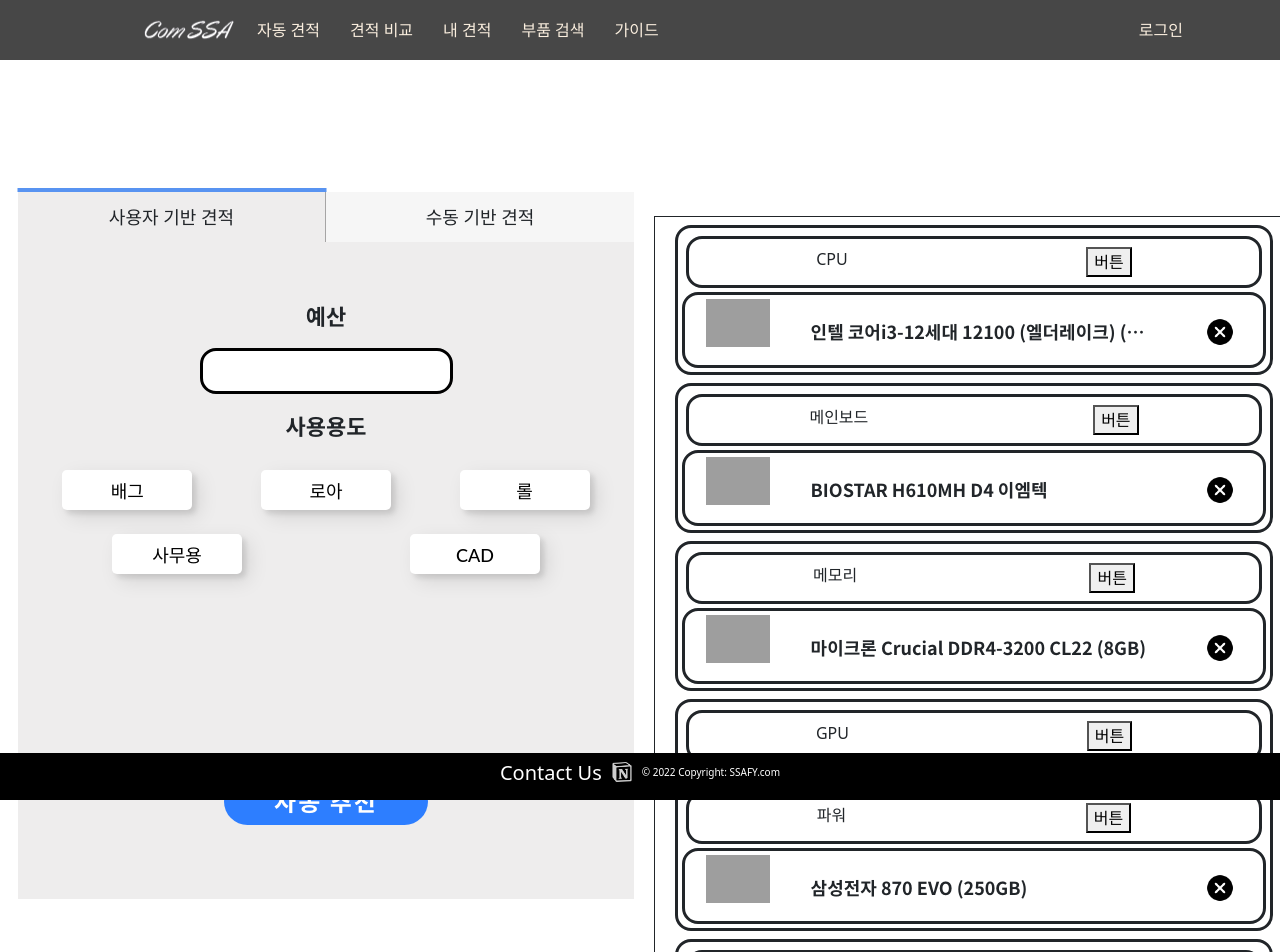
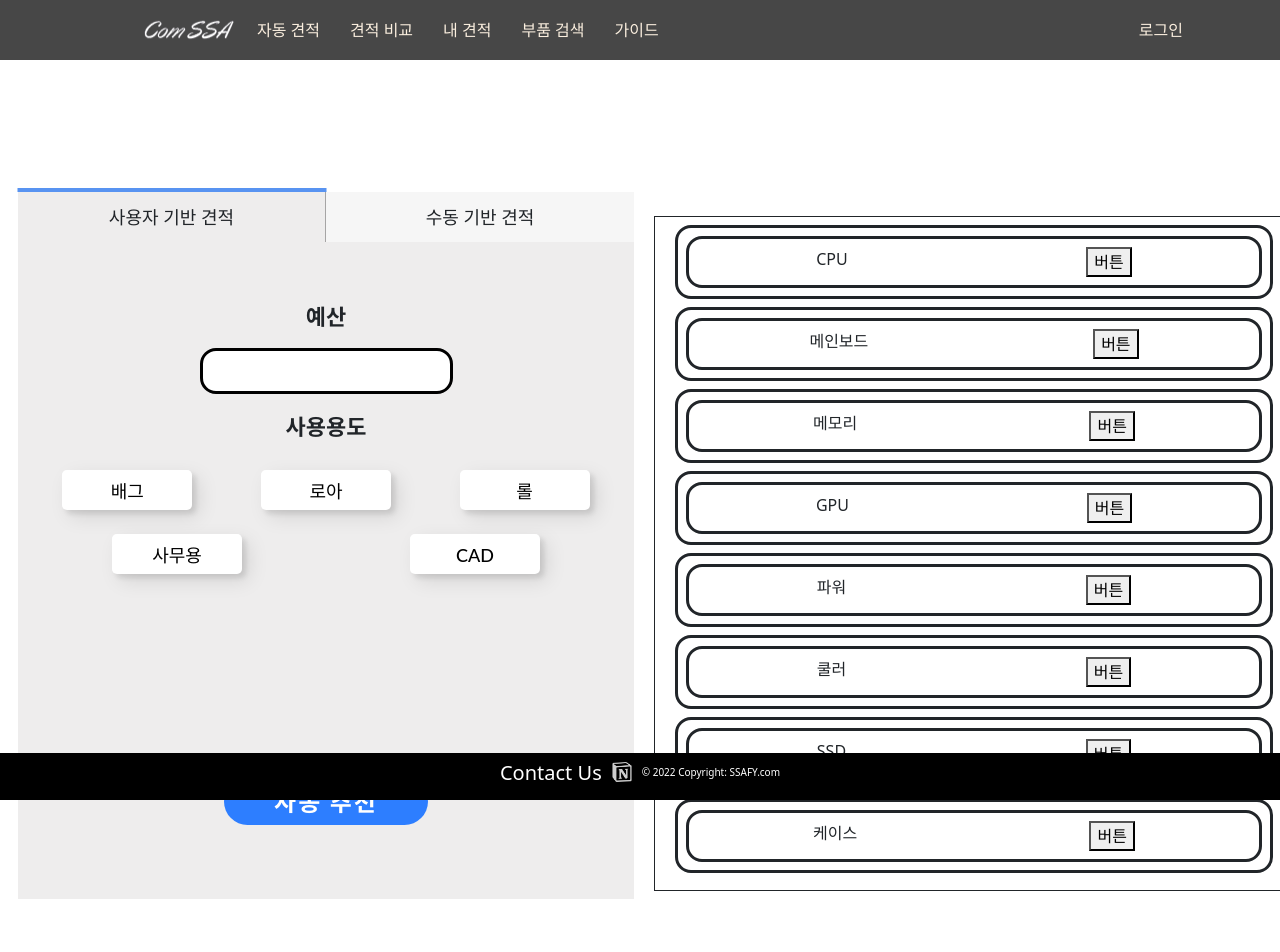
Before and after one commit to hj-kim0/SSAFY_PJT3, a React (Create React App) app in the folder frontend/: page /auto in a window 1280 px wide. Shown: the top 952 px of the page. Built offline with nearby package versions, Linux system fonts and the light colour scheme; grey boxes are pictures that could not be loaded; what recoil-persist would draw is missing.

Commit message:
Frontend # feat : 컴포넌트 삭제기능 추가

```diff
--- a/frontend/src/components/item/ItemCard.jsx
+++ b/frontend/src/components/item/ItemCard.jsx
@@ -23,9 +23,21 @@
 
 
     const estimateDeletePartsHandler = () => {
-        setEstimate();
+        let tmp = [];
+        estimate.map((item) => {
+            if(item.idx ==  props.idx){
+                tmp.push(
+                    {
+                        idx: props.idx,
+                        Detail : null
+                    }
+                )
+            }else{
+                tmp.push(item);
+            }
+        })
+        setEstimate(tmp);
     }
-
     // console.log(namedata[props.idx]);
     return (
         <div className="bd-s bdw-3 p-1 m-2 br-100">
@@ -43,7 +55,7 @@
                     <div>
                         <div className="pt-3 mt-1">
                             {/**삭제 버튼 */}
-                            <button className="custombtn" onClick={() => {}}>
+                            <button className="custombtn" onClick={estimateDeletePartsHandler}>
                                 <img src={del} width="32px" height="32px"/>
                                 </button>
                 </div>
--- a/frontend/src/recoil/atom.jsx
+++ b/frontend/src/recoil/atom.jsx
@@ -95,14 +95,14 @@
     default: {
         "budget" : 0,
         "purpose_program" : "",
-        "cpu" : "true",
-        "gpu" : "true",
-        "mainboard" : "true",
-        "memory" : "true",
-        "ssd" : "true",
-        "cooler" : "true",
-        "power" : "true",
-        "tower" : "true",
+        "cpu" : true,
+        "gpu" : true,
+        "mainboard" : true,
+        "memory" : true,
+        "ssd" : true,
+        "cooler" : true,
+        "power" : true,
+        "tower" : true,
     },
 })
 
@@ -111,45 +111,15 @@
     default:[
         {
             "idx": 0,
-            "Detail": {
-                "score": 14340,
-                "price": "205460",
-                "partsID": "16101083",
-                "specsID": "Intel Core i3-12100",
-                "id": "6372f6479b3ae43c1d21a32c",
-                "socket": "인텔(소켓1700)",
-                "title": "인텔 코어i3-12세대 12100 (엘더레이크) (정품)",
-                "imgSrc": "//img.danawa.com/prod_img/500000/083/101/img/16101083_1.jpg?shrink=140:140",
-                "option": {
-                    "cooler": true,
-                    "genuine": "genuine",
-                    "gpu": true
-                }
-            }
+            "Detail": null
         },
         {
             "idx": 1,
-            "Detail": {
-                "price": "100000",
-                "partsID": "16301447",
-                "optional": null,
-                "specsID": "인텔(소켓1700)",
-                "id": "63722457319c5323a8ea5c1b",
-                "title": "BIOSTAR  H610MH D4 이엠텍",
-                "imgSrc": "//img.danawa.com/prod_img/500000/447/301/img/16301447_1.jpg?shrink=140:140"
-            }
+            "Detail": null
         },
         {
             "idx": 2,
-            "Detail": {
-                "price": "28620",
-                "partsID": "10294017",
-                "optional": null,
-                "specsID": "DDR4",
-                "id": "6372271dd16a5e06277e9162",
-                "title": "마이크론 Crucial DDR4-3200 CL22 (8GB)",
-                "imgSrc": "//img.danawa.com/prod_img/500000/017/294/img/10294017_1.jpg?shrink=140:140"
-            }
+            "Detail": null
         },
         {
             "idx": 3,
@@ -157,27 +127,11 @@
         },
         {
             "idx": 4,
-            "Detail": {
-                "productID": null,
-                "price": "48060",
-                "partsID": "13190384",
-                "optional": null,
-                "id": "6372289b7abc3a171ebff234",
-                "title": "삼성전자  870 EVO (250GB)",
-                "imgSrc": "//img.danawa.com/prod_img/500000/384/190/img/13190384_1.jpg?shrink=140:140"
-            }
+            "Detail": null
         },
         {
             "idx": 5,
-            "Detail": {
-                "formfactor": "ATX 파워",
-                "price": "56500",
-                "partsID": "14677133",
-                "id": "637227d82833d3e4221cb006",
-                "power": "500W",
-                "title": "마이크로닉스  Classic II 풀체인지 500W 80PLUS BRONZE 230V EU",
-                "imgSrc": "//img.danawa.com/prod_img/500000/133/677/img/14677133_1.jpg?shrink=140:140"
-            }
+            "Detail": null
         },
         {
             "idx": 6,
@@ -185,14 +139,7 @@
         },
         {
             "idx": 7,
-            "Detail": {
-                "size": "미들타워",
-                "price": 39000,
-                "partsID": "13381619",
-                "id": "63722ba1107c4fb53ebd4b61",
-                "title": "darkFlash  DK200 RGB 강화유리 (블랙)",
-                "imgSrc": "//img.danawa.com/prod_img/500000/619/381/img/13381619_1.jpg?shrink=140:140"
-            }
+            "Detail": null
         }
     ]
 })
```
Also changed, not shown: frontend/src/apis/recomAPI.jsx (+30 -0 lines).
